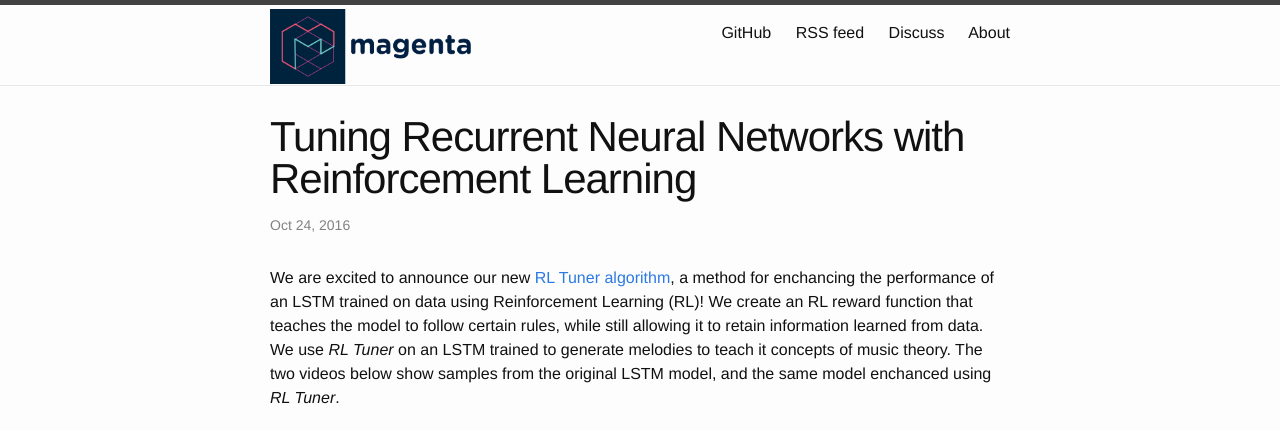
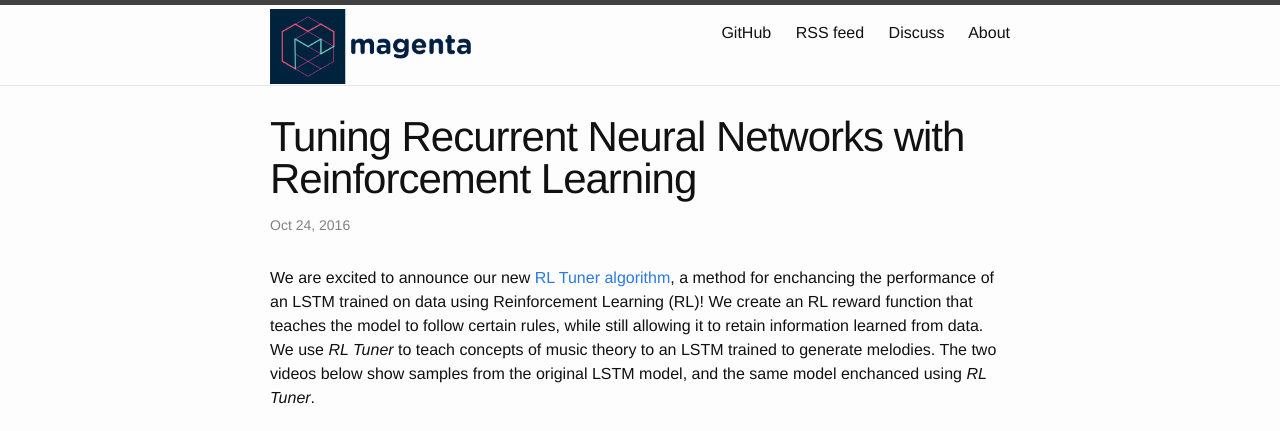
Before and after one commit to notfuchsia/notfuchsia.github.io, a Jekyll site: the page built from _posts/2016-10-10-natasha.markdown, in a window 1280 px wide and 900 px high, cut to the strip 0-431 px from the top of the window. Built offline with Jekyll 4.4.1, drawn with Linux system fonts in a browser that asks for light colours; formulas are drawn with MathJax 3.

Commit message:
clean up language

```diff
--- a/_posts/2016-10-10-natasha.markdown
+++ b/_posts/2016-10-10-natasha.markdown
@@ -7,7 +7,7 @@
 excerpt_separator: <!--more-->
 ---
 
-We are excited to announce our new [RL Tuner algorithm][our arxiv], a method for enchancing the performance of an LSTM trained on data using Reinforcement Learning (RL)! We create an RL reward function that teaches the model to follow certain rules, while still allowing it to retain information learned from data. We use *RL Tuner* on an LSTM trained to generate melodies to teach it concepts of music theory. The two videos below show samples from the original LSTM model, and the same model enchanced using *RL Tuner*.
+We are excited to announce our new [RL Tuner algorithm][our arxiv], a method for enchancing the performance of an LSTM trained on data using Reinforcement Learning (RL)! We create an RL reward function that teaches the model to follow certain rules, while still allowing it to retain information learned from data. We use *RL Tuner* to teach concepts of music theory to an LSTM trained to generate melodies. The two videos below show samples from the original LSTM model, and the same model enchanced using *RL Tuner*.
 
 <div style="text-align:center">
 	<iframe style="display: inline-block;margin-right:5px" width="280" height="280" src="https://www.youtube.com/embed/cDcsOokicLw" frameborder="0" allowfullscreen></iframe><iframe style="display: inline-block;" width="280" height="280" src="https://www.youtube.com/embed/abBfZB5DlSY" frameborder="0" allowfullscreen></iframe>
```
